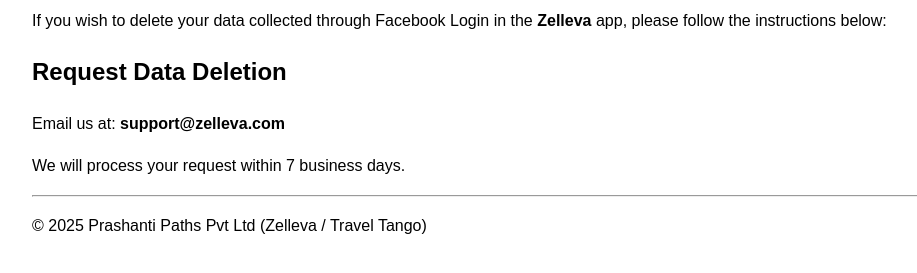
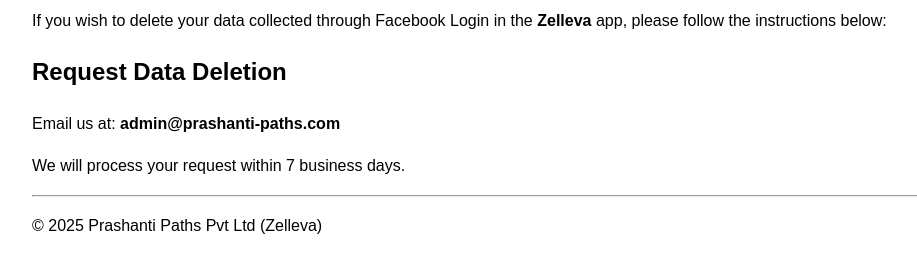
Before and after one commit to hodophiliaholidays/zelleva-data-deletion, a plain HTML site: page index.html in a window 1280 px wide. Shown: the part 97-370 px from the top of the page, without its empty margins (0-917 px from the left). Drawn offline with Linux system fonts and the light colour scheme.

Commit message:
edited index.html

```diff
--- a/index.html
+++ b/index.html
@@ -13,13 +13,13 @@
 
   <h2>Request Data Deletion</h2>
   <p>
-    Email us at: <strong>support@zelleva.com</strong>
+    Email us at: <strong>admin@prashanti-paths.com</strong>
   </p>
   <p>
     We will process your request within 7 business days.
   </p>
 
   <hr />
-  <p>&copy; 2025 Prashanti Paths Pvt Ltd (Zelleva / Travel Tango)</p>
+  <p>&copy; 2025 Prashanti Paths Pvt Ltd (Zelleva)</p>
 </body>
 </html>
```
